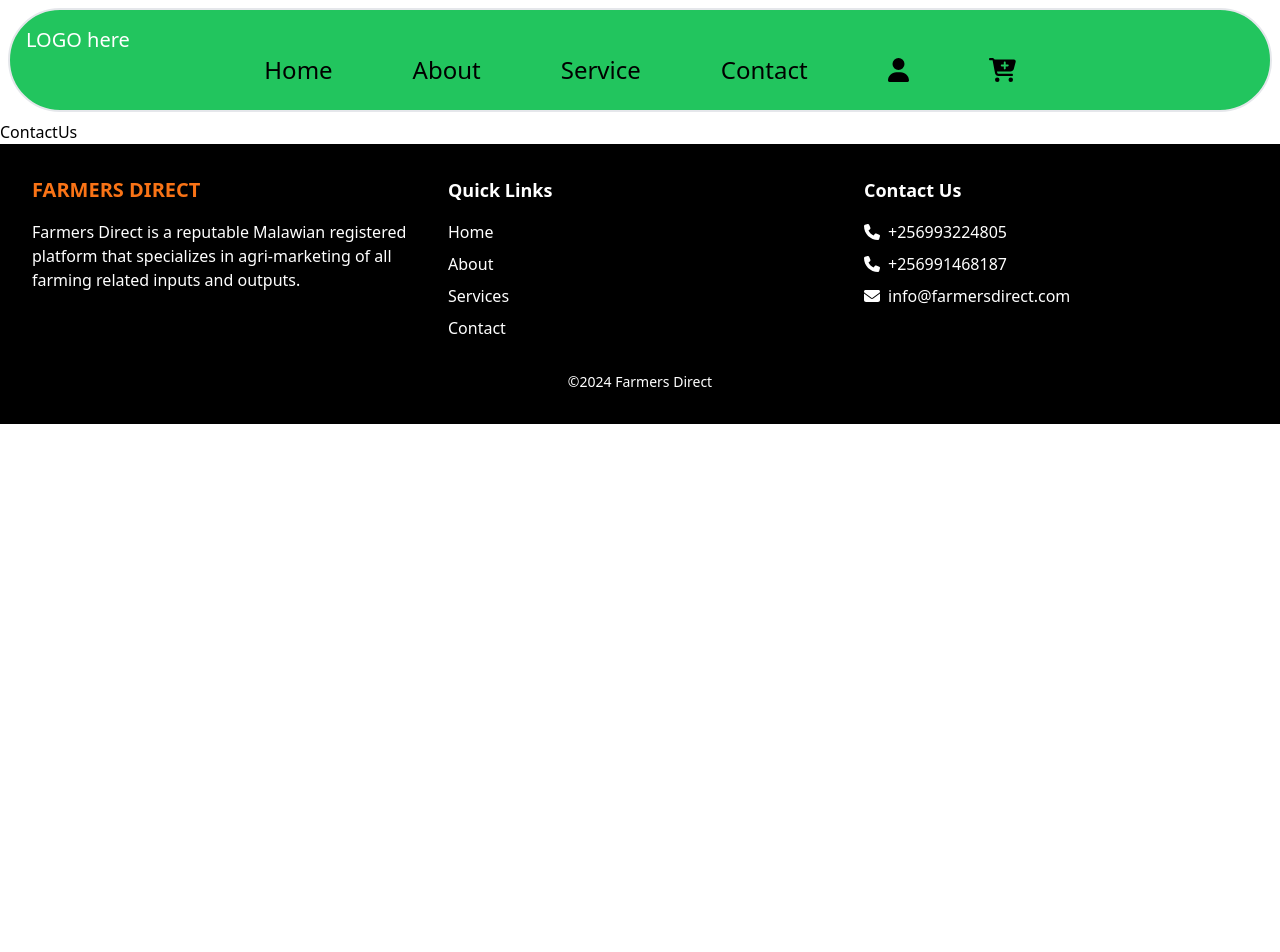
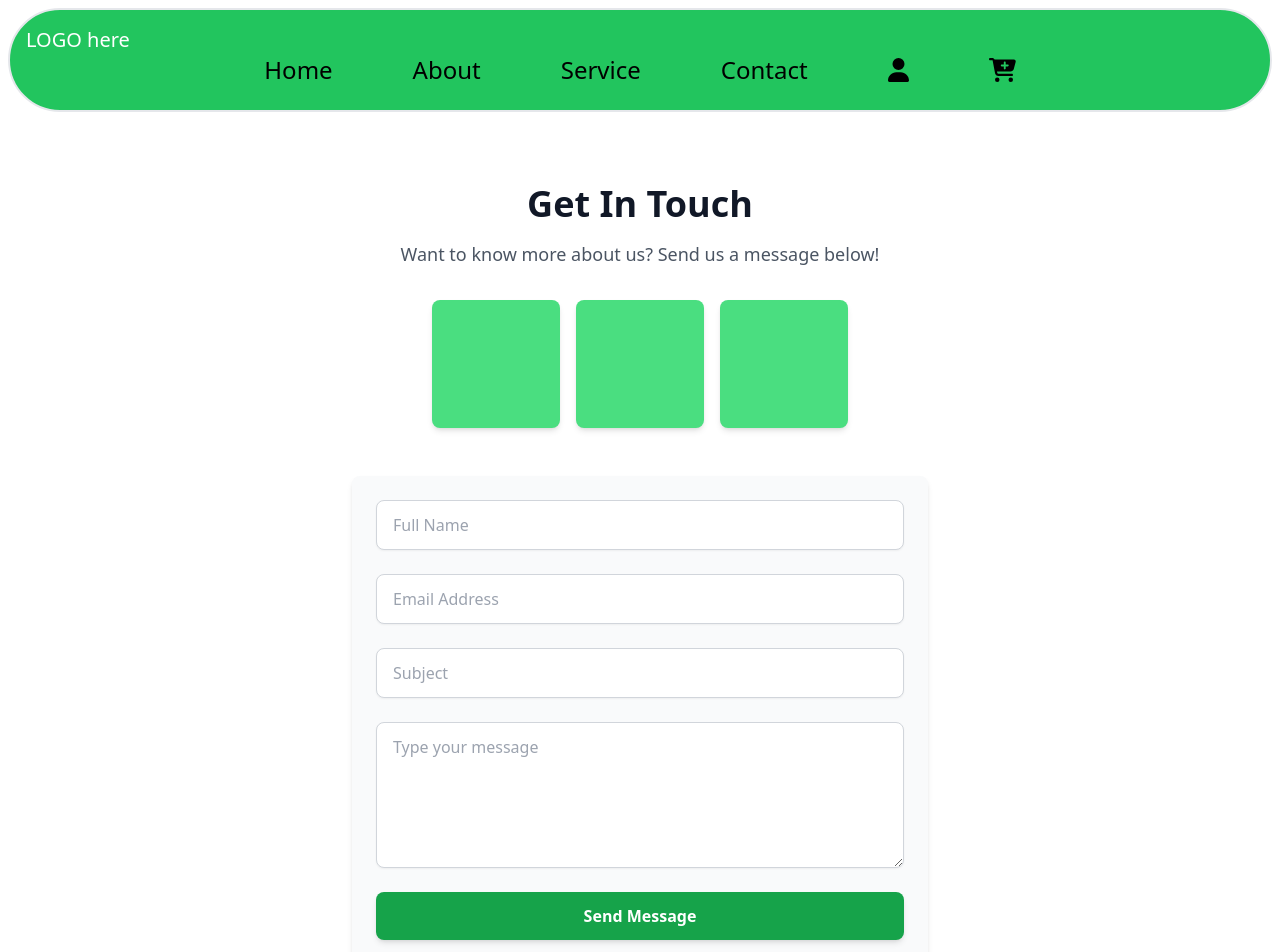
Before and after one commit to Smkandawire/GROUP-27-FARMERS-DIRECT-WEBSITE-FRONTEND, a React (Create React App) app: page /ContactUs in a window 1280 px wide. Shown: the top 952 px of the page. Before the commit the page ends 800 px from the top, so only its background shows below. Built offline with nearby package versions, Linux system fonts and the light colour scheme.

Commit message:
contact
nav bar

```diff
--- /dev/null
+++ b/postcss.config.js
@@ -0,0 +1,6 @@
+module.exports = {
+  plugins: {
+    tailwindcss: {},
+    autoprefixer: {},
+  },
+}
--- a/src/components/ContactUs/ContactUs.js
+++ b/src/components/ContactUs/ContactUs.js
@@ -1,9 +1,56 @@
 import React from 'react';
+import '@fortawesome/fontawesome-free/css/all.min.css';
 
 const ContactUs = () => {
   return (
-    <div>
-  ContactUs
+    <div className="bg-gray-100 min-h-screen">
+
+
+      {/* Get In Touch Section */}
+      <section className="text-center py-16 bg-white">
+        <h1 className="text-4xl font-extrabold text-gray-900">Get In Touch</h1>
+        <p className="text-gray-600 mt-4 text-lg">Want to know more about us? Send us a message below!</p>
+
+        {/* Three boxes (placeholders) */}
+        <div className="flex justify-center space-x-4 mt-8">
+          <div className="bg-green-400 h-32 w-32 rounded-lg shadow-md transition transform hover:scale-105"></div>
+          <div className="bg-green-400 h-32 w-32 rounded-lg shadow-md transition transform hover:scale-105"></div>
+          <div className="bg-green-400 h-32 w-32 rounded-lg shadow-md transition transform hover:scale-105"></div>
+        </div>
+
+        {/* Contact Form */}
+        <div className="max-w-xl mx-auto mt-12 p-6 bg-gray-50 rounded-lg shadow-md">
+          <div className="grid grid-cols-1 gap-6">
+            <input
+              type="text"
+              placeholder="Full Name"
+              className="w-full px-4 py-3 border border-gray-300 rounded-lg shadow-sm focus:outline-none focus:ring-2 focus:ring-green-500"
+            />
+            <input
+              type="email"
+              placeholder="Email Address"
+              className="w-full px-4 py-3 border border-gray-300 rounded-lg shadow-sm focus:outline-none focus:ring-2 focus:ring-green-500"
+            />
+            <input
+              type="text"
+              placeholder="Subject"
+              className="w-full px-4 py-3 border border-gray-300 rounded-lg shadow-sm focus:outline-none focus:ring-2 focus:ring-green-500"
+            />
+            <textarea
+              placeholder="Type your message"
+              rows="5"
+              className="w-full px-4 py-3 border border-gray-300 rounded-lg shadow-sm focus:outline-none focus:ring-2 focus:ring-green-500"
+            ></textarea>
+          </div>
+
+          {/* Submit Button */}
+          <button className="w-full mt-6 py-3 bg-green-600 text-white font-semibold rounded-lg shadow-md hover:bg-green-500 transition duration-300">
+            Send Message
+          </button>
+
+
+        </div>
+      </section>
     </div>
   );
 };
--- a/src/index.js
+++ b/src/index.js
@@ -9,7 +9,8 @@ const root = ReactDOM.createRoot(document.getElementById('root'));
 root.render(
     <React.StrictMode>
       <App />
-   </React.StrictMode>
+   </React.StrictMode>,
+ document.getElementById('root')
 
 );
 
--- a/tailwind.config.js
+++ b/tailwind.config.js
@@ -1,6 +1,8 @@
 /** @type {import('tailwindcss').Config} */
 module.exports = {
-  content: ["./src/**/*.{html,js}"],
+  content: [
+    "./src/**/*.{js,jsx,ts,tsx}", // Adjust this path if your source files are in a different directory
+  ],
   theme: {
     extend: {},
   },
```
Also changed, not shown: package.json (+10 -3 lines), 2 other files (tests, documents, lock files or other folders).
